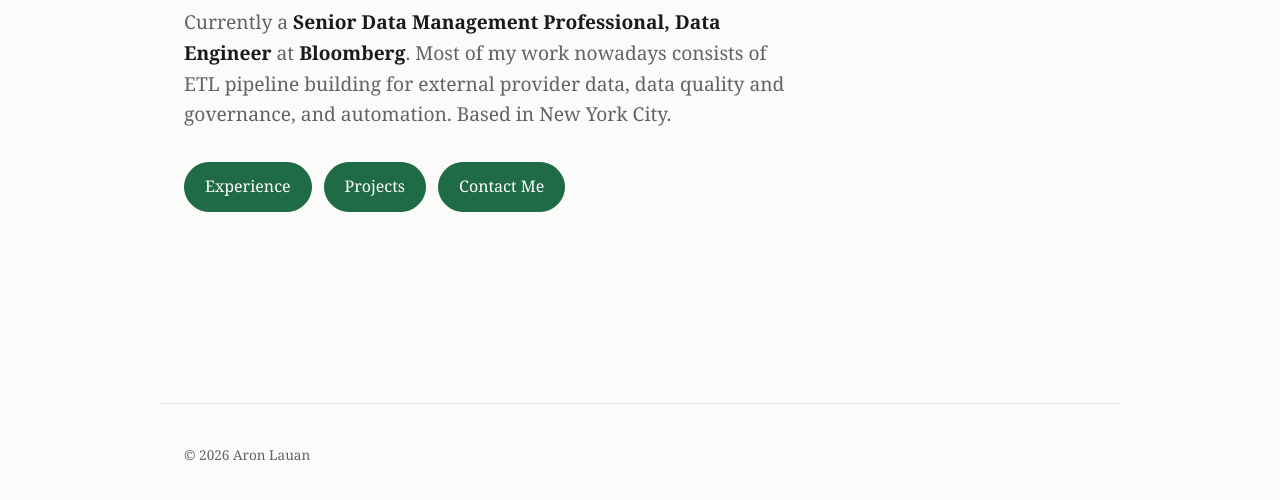
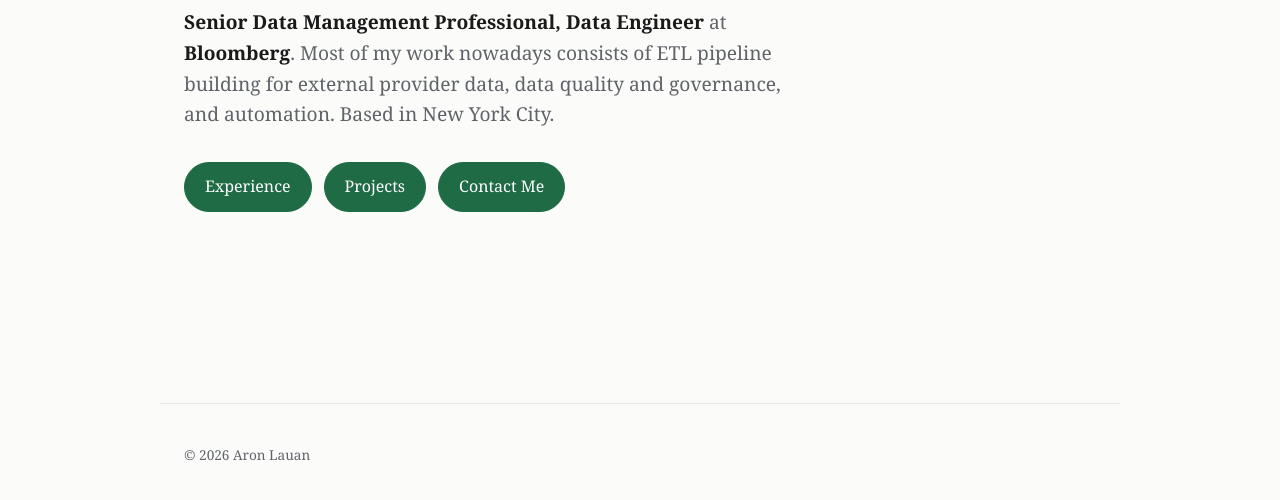
Before and after one commit to aronlauan/aronlauan.github.io, a plain HTML site: page index.html in a window 1280 px wide. Shown: the part 298-798 px from the top of the page. Drawn offline with Linux system fonts and the light colour scheme; a web font is replaced by a local one.

Commit message:
intro update

```diff
--- a/index.html
+++ b/index.html
@@ -34,7 +34,7 @@
     <section id="home" class="hero container">
       <p class="eyebrow">Hi, I'm</p>
       <h1>Aron Lauan</h1>
-      <p class="lead">Currently a <strong>Senior Data Management Professional, Data Engineer</strong> at <strong>Bloomberg</strong>. Most of my work nowadays consists of ETL pipeline building for external provider data, data quality and governance, and automation. Based in New York City.</p>
+      <p class="lead"><strong>Senior Data Management Professional, Data Engineer</strong> at <strong>Bloomberg</strong>. Most of my work nowadays consists of ETL pipeline building for external provider data, data quality and governance, and automation. Based in New York City.</p>
       <div class="cta">
         <a class="btn primary" href="#experience">Experience</a>
         <a class="btn primary" href="#projects">Projects</a>
```
